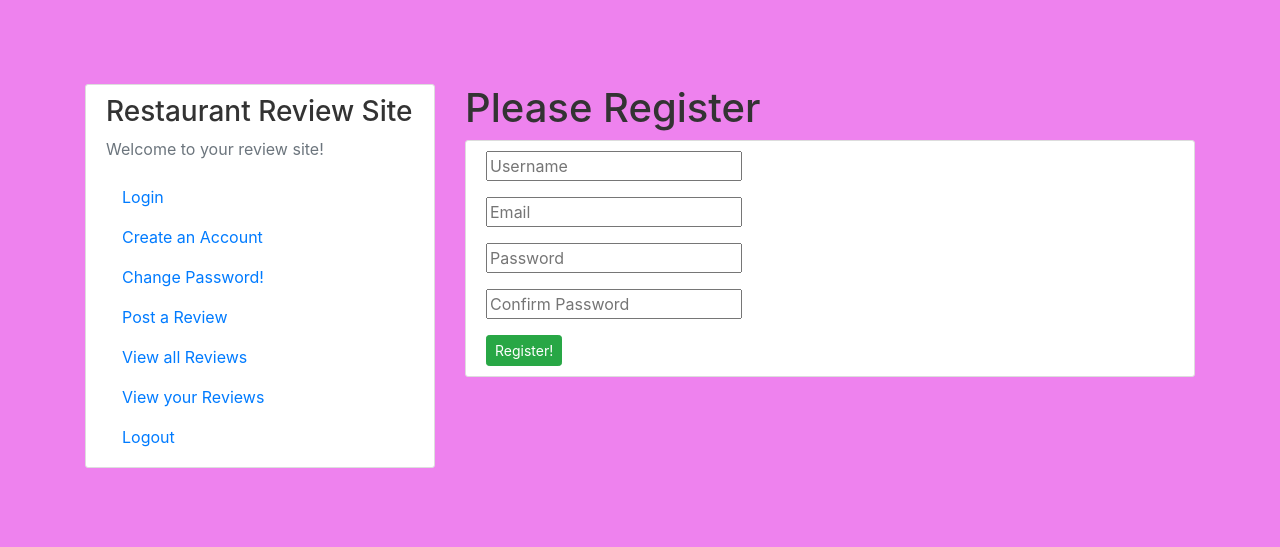
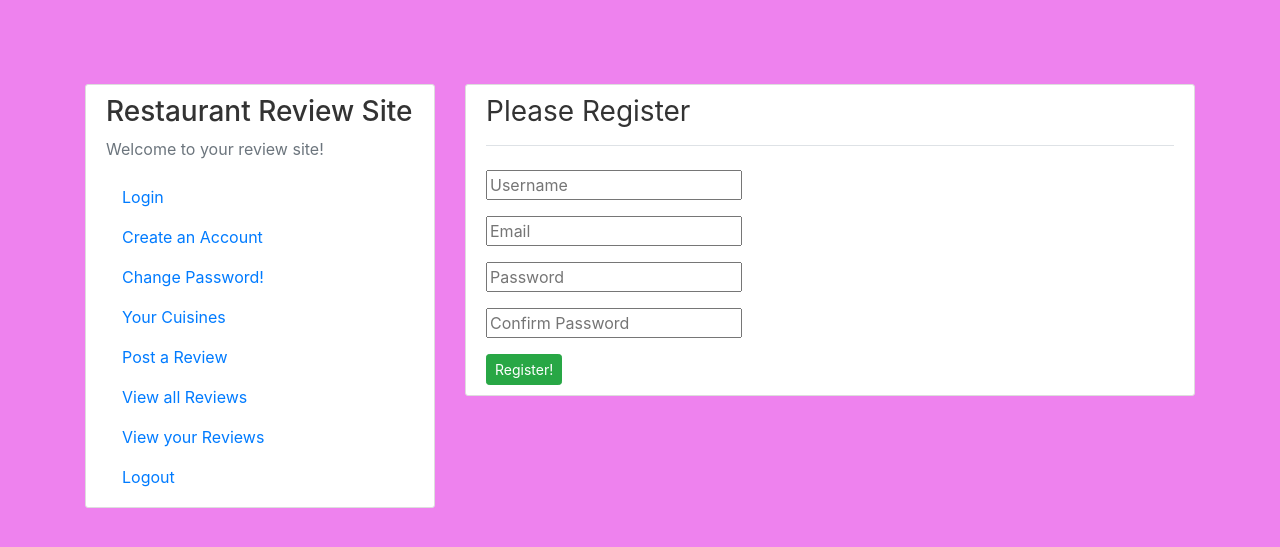
Before and after one commit to mayaspencerj/reviews, a Flask app: page /register/ in a window 1280 px wide. Shown: the part 56-603 px from the top of the page. Run offline with Flask 2, Linux system fonts and the light colour scheme; some libraries are stand-ins or nearby versions.

Commit message:
setting up preferences

```diff
--- a/app/models.py
+++ b/app/models.py
@@ -19,6 +19,7 @@ class Items(db.Model):
     location_long = db.Column(db.String(120), unique=False, nullable=True)
     location_lat = db.Column(db.String(120), unique=False, nullable=True)
     user_id = db.Column(db.Integer, db.ForeignKey('accounts.id'), nullable=False)
+
 
     def __init__(self,restaurant,content,location_long, location_lat,user_id):
         self.restaurant = restaurant
--- a/app/templates/index.html
+++ b/app/templates/index.html
@@ -35,6 +35,7 @@
                   <li><a class="nav-item nav-link" href="/login">Login</a> </li>
                   <li><a class="nav-item nav-link" href="/register">Create an Account</a></li>
                   <li><a class="nav-item nav-link" href="/password_change">Change Password!</a></li>
+                  <li><a class="nav-item nav-link" href="/preferences">Your Cuisines</a></li>
                   <li><a class="nav-item nav-link" href="/post_rev">Post a Review</a></li>
                   <li><a class="nav-item nav-link" href="/view_all">View all Reviews</a></li>
                   <li><a class="nav-item nav-link" href="/view_user">View your Reviews</a></li>
--- a/app/templates/post_rev.html
+++ b/app/templates/post_rev.html
@@ -6,6 +6,7 @@
         <form method="POST" action="/post_rev">
             {{ form.hidden_tag() }}
             <fieldset class="form-group">
+              <h1 class="h3 mb-3 font-weight-normal">Post a review</h1>
                 <legend class="border-bottom mb-4"></legend>
                 <div class="form-group">
                     {{ form.restaurant.label(class="form-control-label") }}
--- a/app/templates/register.html
+++ b/app/templates/register.html
@@ -1,10 +1,12 @@
 
 {% extends "index.html" %}
 {% block content %}
-<h1>Please Register</h1>
+
 <form class="form-signin" role="form" method="post" action="">
   {{ form.csrf_token }}
   <div class="content-section">
+      <h1 class="h3 mb-3 font-weight-normal">Please Register</h1>
+      <legend class="border-bottom mb-4"></legend>
   <div class="form-group">
     {{ form.username(placeholder="Username") }}
     <span class="error">
--- a/app/views.py
+++ b/app/views.py
@@ -117,6 +117,15 @@ def view_all():
 
     return render_template('view_all.html', posts=posts)
 
+
+#ROUTE TO VIEW ALL THE RECORDS / TO DO ITEMS
+@app.route("/preferences")
+@login_required
+def preferences():
+
+    return render_template('preferences.html')
+
+
 @app.route("/view_user")
 @login_required
 def view_user():
```
Also changed, not shown: app/templates/preferences.html (added, +9 -0 lines), 3 other files.
